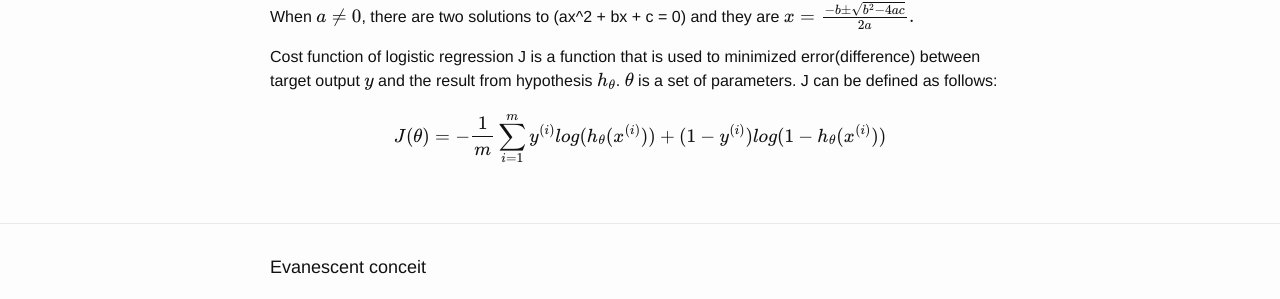
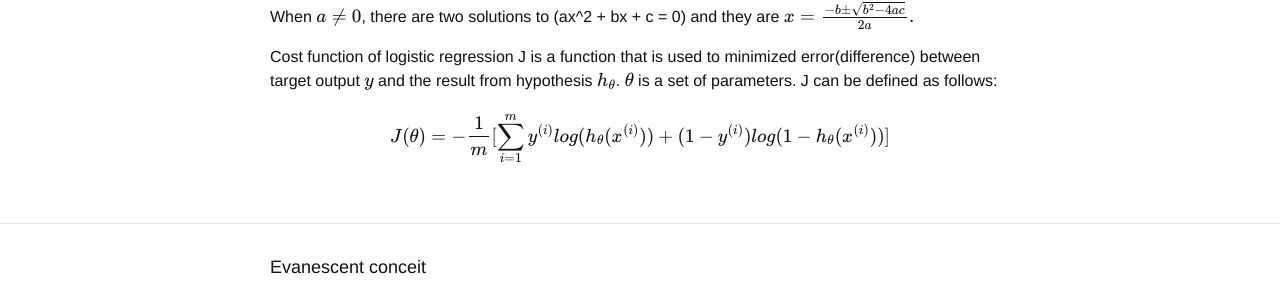
Before and after one commit to digitake/digitake.github.io, a Jekyll site: the page built from _posts/2016-10-23-Logistic-regression.markdown, in a window 1280 px wide. Shown: the part 200-499 px from the top of the page. Built offline with Jekyll 4.4.1, drawn with Linux system fonts in a browser that asks for light colours; formulas are drawn with MathJax 3.

```diff
--- a/_posts/2016-10-23-Logistic-regression.markdown
+++ b/_posts/2016-10-23-Logistic-regression.markdown
@@ -12,4 +12,4 @@ Cost function of logistic regression J is a function that is used to minimized
 error(difference) between target output $$y$$ and the result from hypothesis $$h_\theta$$.
 $$\theta$$ is a set of parameters. J can be defined as follows:
 
-$$J(\theta) = -{1 \over m} \sum_{i=1}^m y^{(i)}log(h_\theta (x^{(i)}))+(1-y^{(i)})log(1-h_\theta (x^{(i)})) $$
+$$J(\theta) = -{1 \over m} [ \sum_{i=1}^m y^{(i)}log(h_\theta (x^{(i)}))+(1-y^{(i)})log(1-h_\theta (x^{(i)})) ] $$
```
